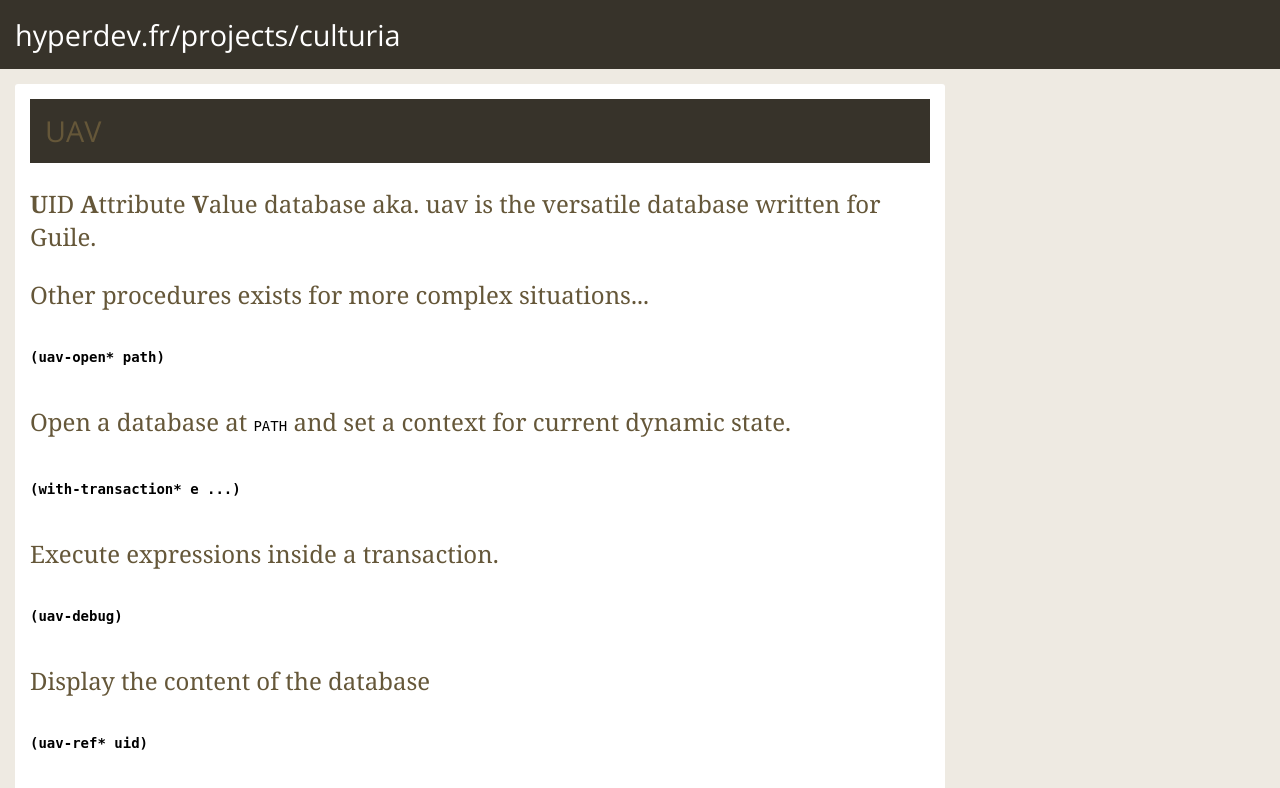
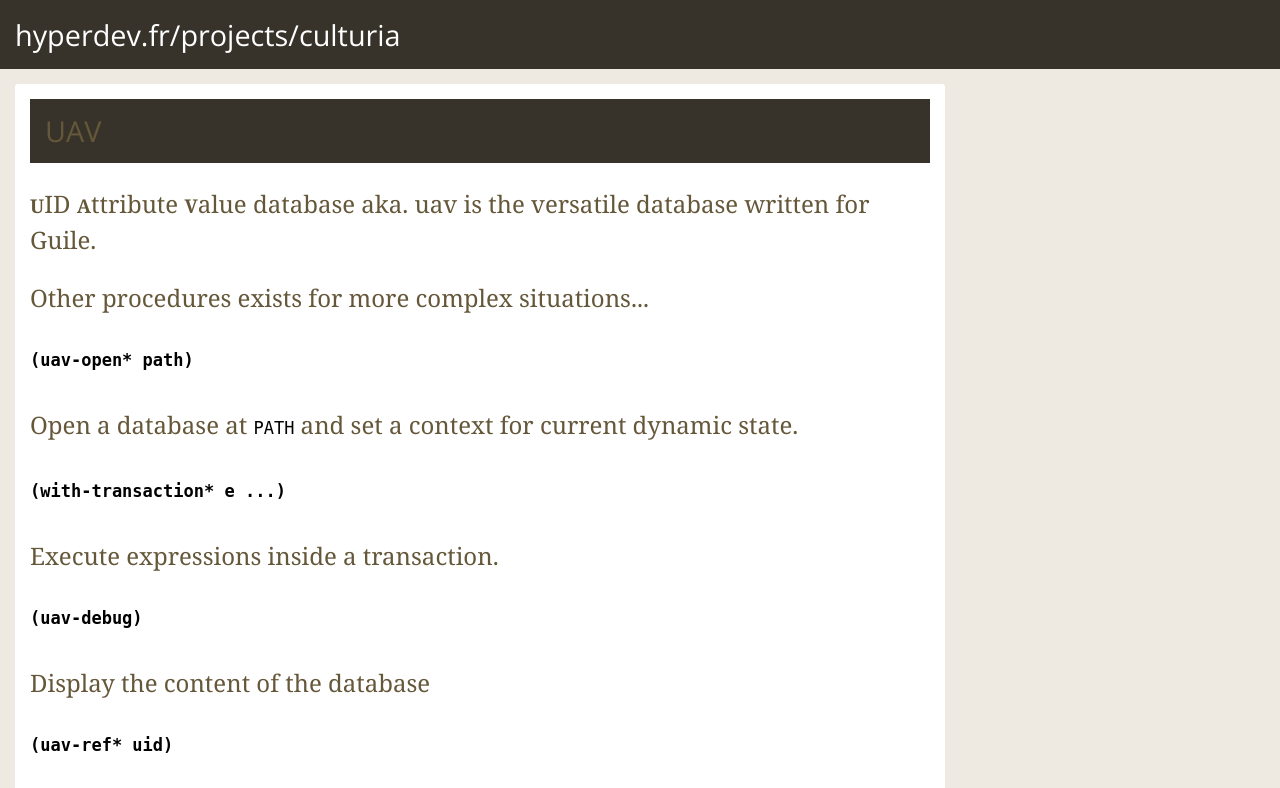
Before and after one commit to shameer/Culturia, a plain HTML site: page doc/uav.html in a window 1280 px wide. Shown: the top 788 px of the page. Drawn offline with nearby package versions, Linux system fonts and the light colour scheme; a web font is replaced by a local one.

Commit message:
doc: fix styles

```diff
--- a/doc/static/main.css
+++ b/doc/static/main.css
@@ -37,7 +37,7 @@ a {
 pre, code {
     font-family: mono;
     color: black;
-    font-size: 14px;
+    font-size: 17px;
 }
 
 pre {
@@ -47,6 +47,11 @@ pre {
     border-radius: 3px;
 }
 
+strong, b {
+    font-size: 19px;
+}
+
+
 p small {
     margin: 15px;
 }
```
Also changed, not shown: doc/static/app.css (deleted).
